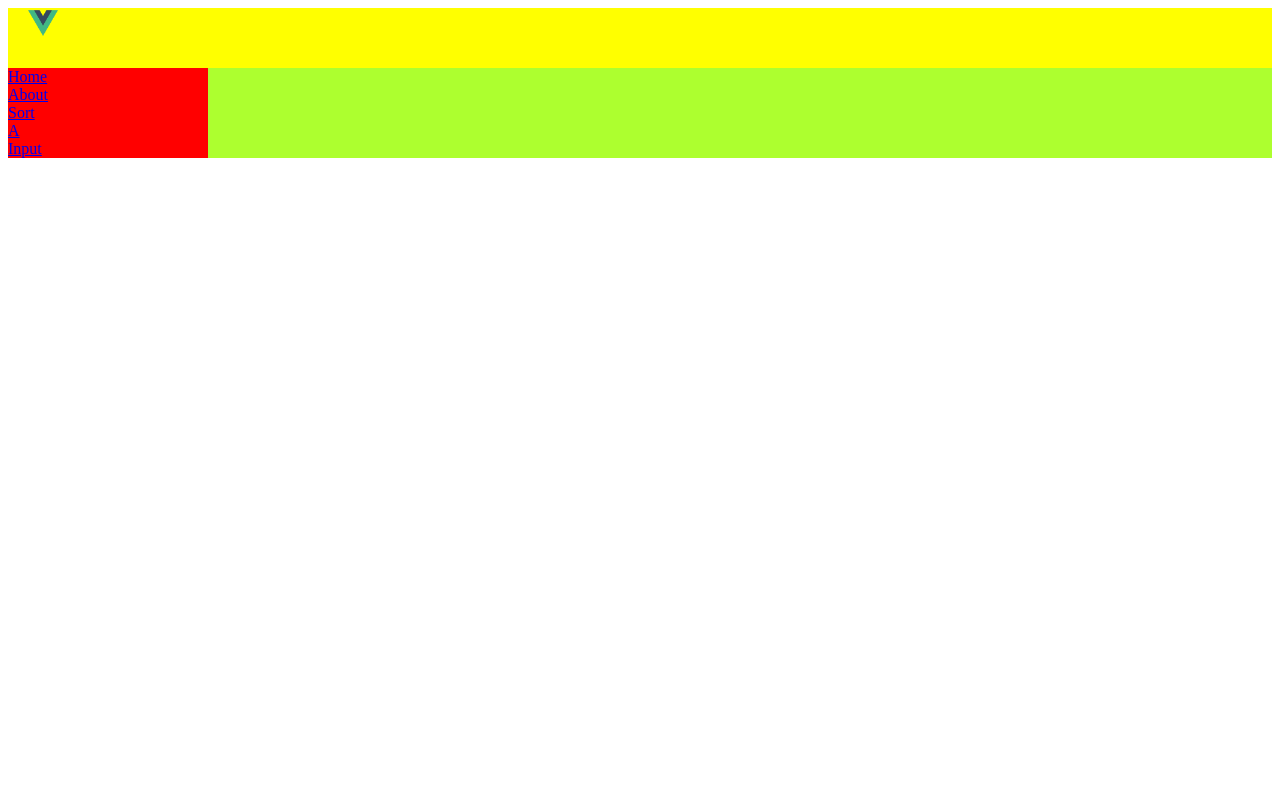
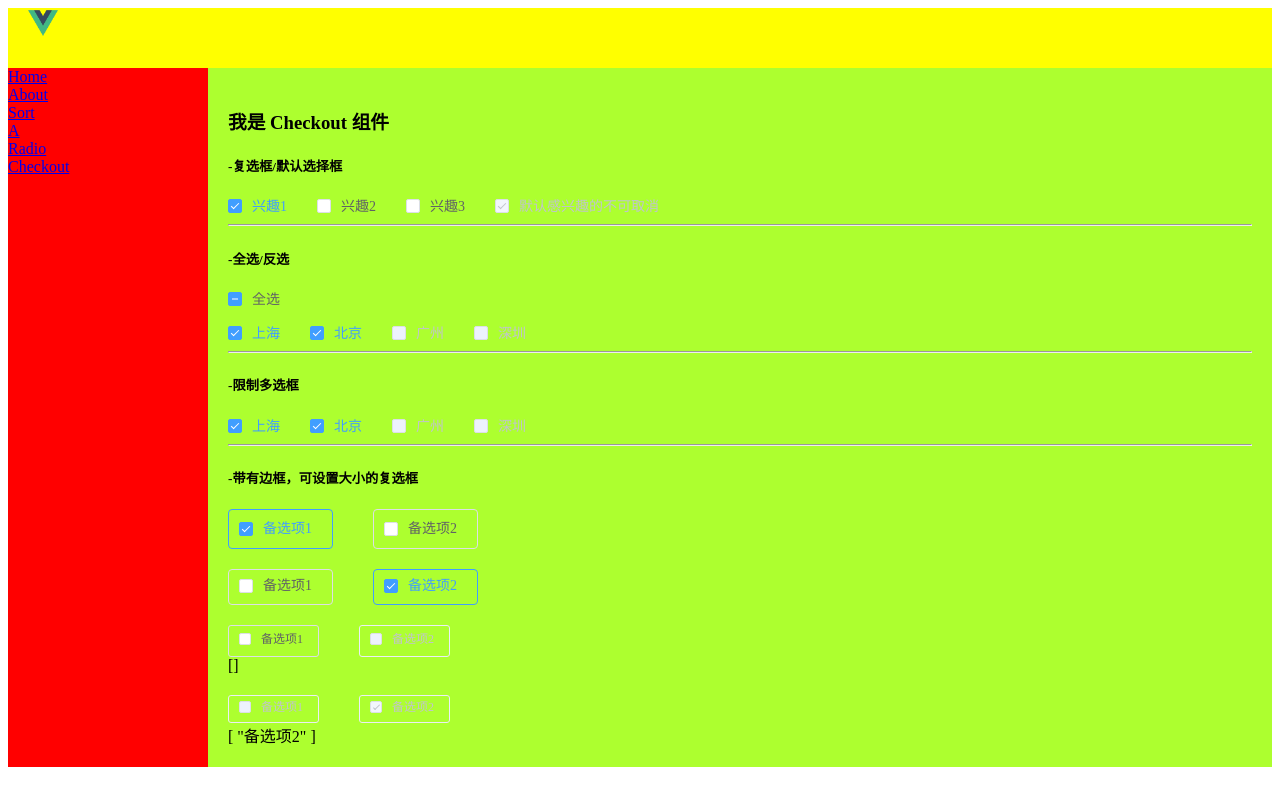
Before and after one commit to ilsourcecode/element-vue, a Vue app: page /checkout in a window 1280 px wide. Built offline with nearby package versions, Linux system fonts and the light colour scheme.

Commit message:
learn checkout

```diff
--- a/src/App.vue
+++ b/src/App.vue
@@ -16,7 +16,9 @@
             <br>
             <router-link to="/a">A</router-link>
             <br>
-            <router-link to="/input">Input</router-link>
+            <router-link to="/input">Radio</router-link>
+            <br>
+            <router-link to="/checkout">Checkout</router-link>
             <br>
           </el-aside>
 
--- a/src/router/index.js
+++ b/src/router/index.js
@@ -29,7 +29,13 @@ const routes = [
     path: '/input',
     name: 'Input',
     component: () => import('../views/Input.vue')
+  },
+  {
+    path: '/checkout',
+    name: 'checkout',
+    component: () => import('../views/Checkbox.vue')
   }
+
 ]
 
 const router = new VueRouter({
--- /dev/null
+++ b/src/views/Checkbox.vue
@@ -0,0 +1,101 @@
+<template>
+  <div class="checkout">
+    <h1>我是 Checkout 组件</h1>
+    <h5>-复选框/默认选择框</h5>
+    <template>
+      <el-checkbox @change="checkboxChange" v-model="checkbox1">兴趣1</el-checkbox>
+      <el-checkbox v-model="checkbox2">兴趣2</el-checkbox>
+      <el-checkbox v-model="checkbox3">兴趣3</el-checkbox>
+      <el-checkbox v-model="checkbox4" disabled>默认感兴趣的不可取消</el-checkbox>
+    </template>
+
+    <hr>
+    <h5>-全选/反选</h5>
+    <template>
+      <el-checkbox :indeterminate="isIndeterminate" v-model="checkAll" @change="handleCheckAllChange">全选</el-checkbox>
+      <div style="margin: 15px 0;"></div>
+      <el-checkbox-group :max="1" v-model="checkedCities" @change="handleCheckedCitiesChange" fill="green" text-color="red">
+        <el-checkbox v-for="city in cities" :label="city" :key="city">{{city}}</el-checkbox>
+      </el-checkbox-group>
+    </template>
+    <hr>
+
+    <h5>-限制多选框</h5>
+    <template>
+      <el-checkbox-group
+              v-model="checkedCities"
+              :min="1"
+              :max="2">
+        <el-checkbox v-for="city in cities" :label="city" :key="city">{{city}}</el-checkbox>
+      </el-checkbox-group>
+    </template>
+    <hr>
+
+    <h5>-带有边框，可设置大小的复选框</h5>
+    <!-- size="small" 设置在 el-checkbox-group(分组复选框的标签上) -->
+    <!-- border 设置每个单一复选框的边框 disabled 禁用当前复选框-->
+    <template>
+      <div>
+        <el-checkbox v-model="checkbox1" label="备选项1" border></el-checkbox>
+        <el-checkbox v-model="checkbox2" label="备选项2" border></el-checkbox>
+      </div>
+      <div style="margin-top: 20px">
+        <el-checkbox v-model="checkbox3" label="备选项1" border size="medium"></el-checkbox>
+        <el-checkbox v-model="checkbox4" label="备选项2" border size="medium"></el-checkbox>
+      </div>
+      <div style="margin-top: 20px">
+        <el-checkbox-group v-model="checkboxGroup1" size="small">
+          <el-checkbox label="备选项1" border></el-checkbox>
+          <el-checkbox label="备选项2" border disabled></el-checkbox>
+        </el-checkbox-group>
+        {{checkboxGroup1}}
+      </div>
+      <div style="margin-top: 20px">
+        <el-checkbox-group v-model="checkboxGroup2" size="mini" disabled>
+          <el-checkbox label="备选项1" border></el-checkbox>
+          <el-checkbox label="备选项2" border></el-checkbox>
+        </el-checkbox-group>
+        {{checkboxGroup2}}
+      </div>
+    </template>
+  </div>
+</template>
+
+<script>
+
+  const cityOptions = ['上海', '北京', '广州', '深圳'];
+
+  export default {
+    name: "Checkbox",
+    data() {
+      return {
+        checkbox1: true,
+        checkbox2: false,
+        checkbox3: false,
+        checkbox4: true,
+        checkAll: false,
+
+        checkedCities: ['上海', '北京'],
+
+        cities: cityOptions,
+        isIndeterminate: true,
+        checkboxGroup1: [],
+        checkboxGroup2: ['备选项2']
+      }
+    },
+    methods: {
+      handleCheckAllChange(val) {
+        this.checkedCities = val ? cityOptions : [];
+        this.isIndeterminate = false;
+      },
+      handleCheckedCitiesChange(value) {
+        let checkedCount = value.length;
+        this.checkAll = checkedCount === this.cities.length;
+        this.isIndeterminate = checkedCount > 0 && checkedCount < this.cities.length;
+      },
+      checkboxChange() {
+        console.log("checkbox change event is run！")
+      }
+    }
+  }
+</script>
```
